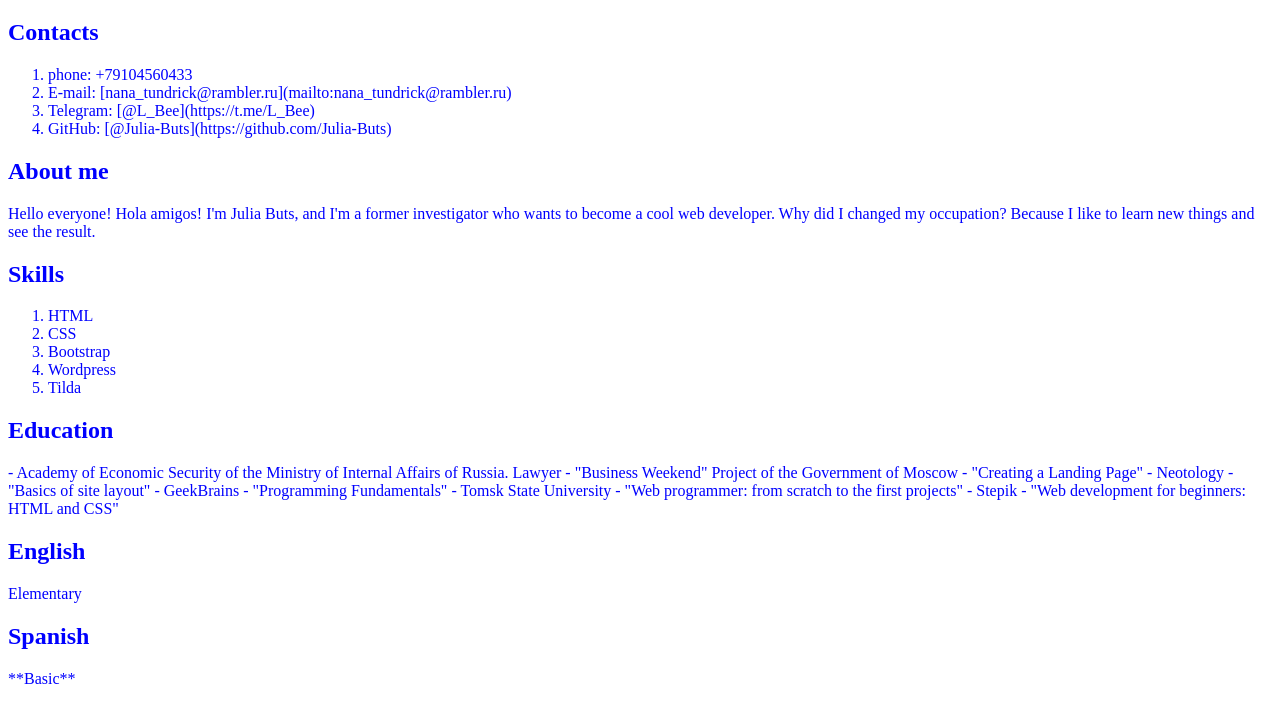
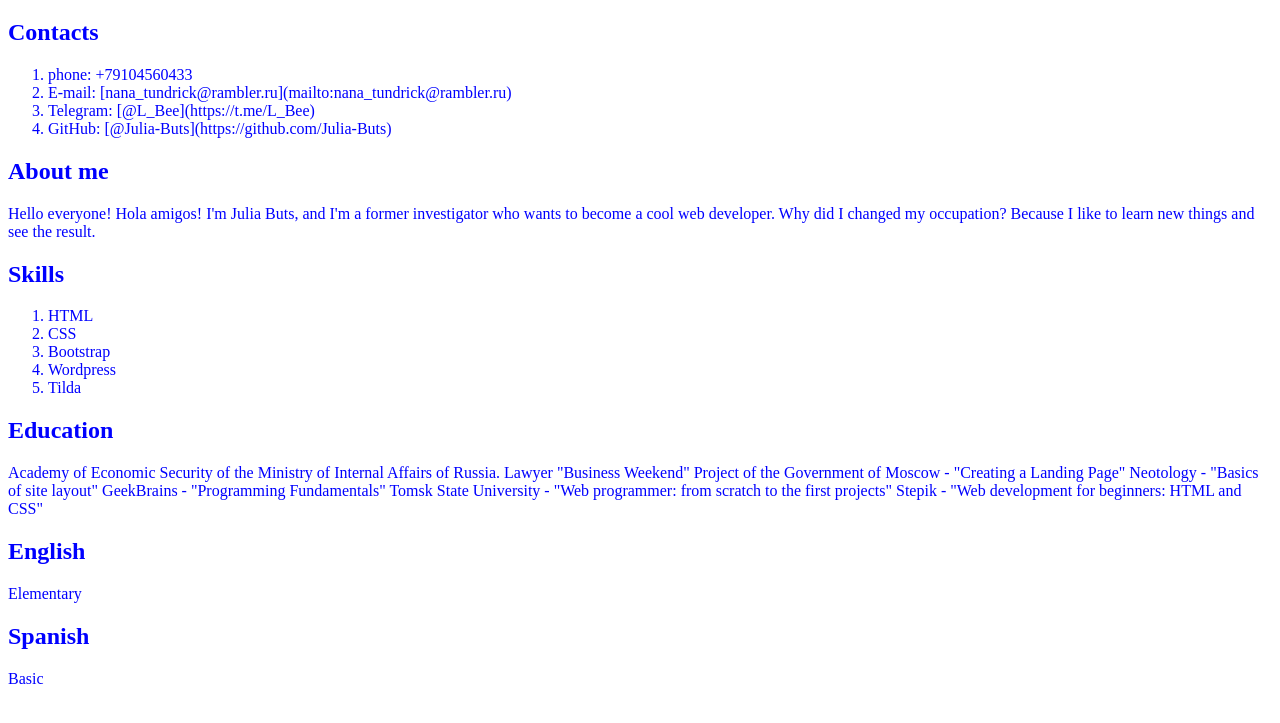
Before and after one commit to Julia-Buts/rsschool-cv, a plain HTML site: page index.html in a window 1280 px wide. Shown: the part 61-784 px from the top of the page. Drawn offline with Linux system fonts and the light colour scheme.

Commit message:
fix: correction html

```diff
--- a/index.html
+++ b/index.html
@@ -27,18 +27,18 @@
     <li>Tilda</li>
 </ol>
 <h2>Education</h2>
-- Academy of Economic Security of the Ministry of Internal Affairs of Russia. Lawyer
-- "Business Weekend" Project of the Government of Moscow - "Creating a Landing Page"
-- Neotology - "Basics of site layout"
-- GeekBrains - "Programming Fundamentals"
-- Tomsk State University - "Web programmer: from scratch to the first projects"
-- Stepik - "Web development for beginners: HTML and CSS"
+ Academy of Economic Security of the Ministry of Internal Affairs of Russia. Lawyer
+ "Business Weekend" Project of the Government of Moscow - "Creating a Landing Page"
+ Neotology - "Basics of site layout"
+ GeekBrains - "Programming Fundamentals"
+ Tomsk State University - "Web programmer: from scratch to the first projects"
+ Stepik - "Web development for beginners: HTML and CSS"
 
 <h2>English</h2>
 <p>Elementary</p>
 
 <h2>Spanish</h2>
-**Basic**
+Basic
 
 </body>
 </html>
```
